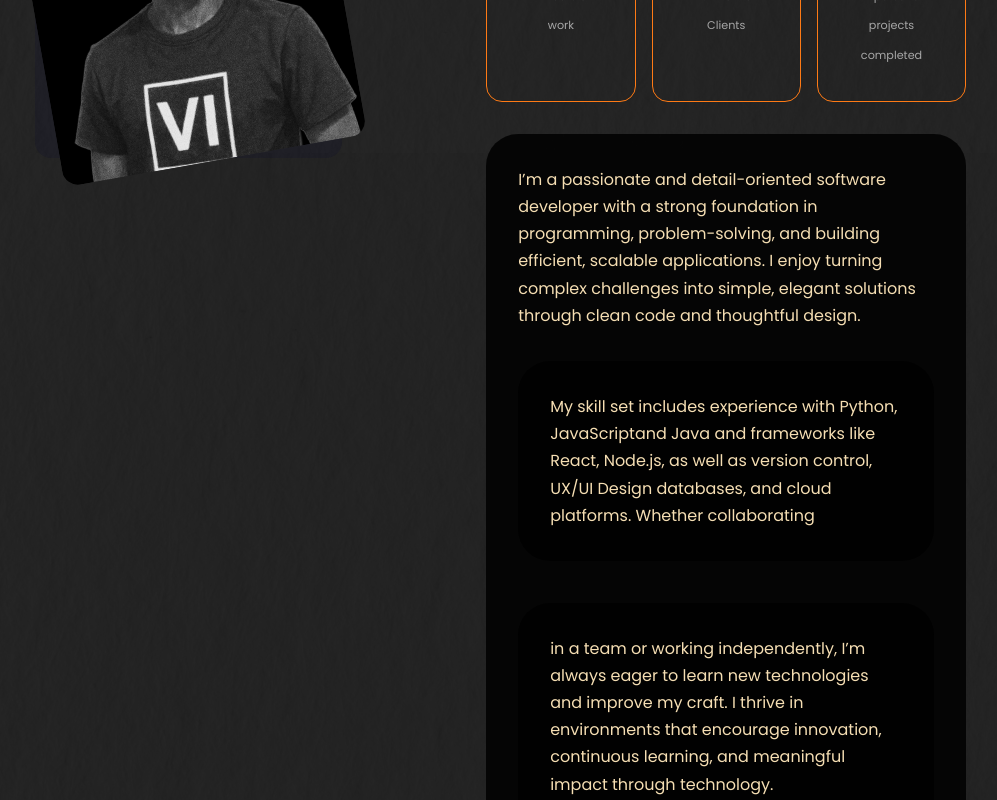
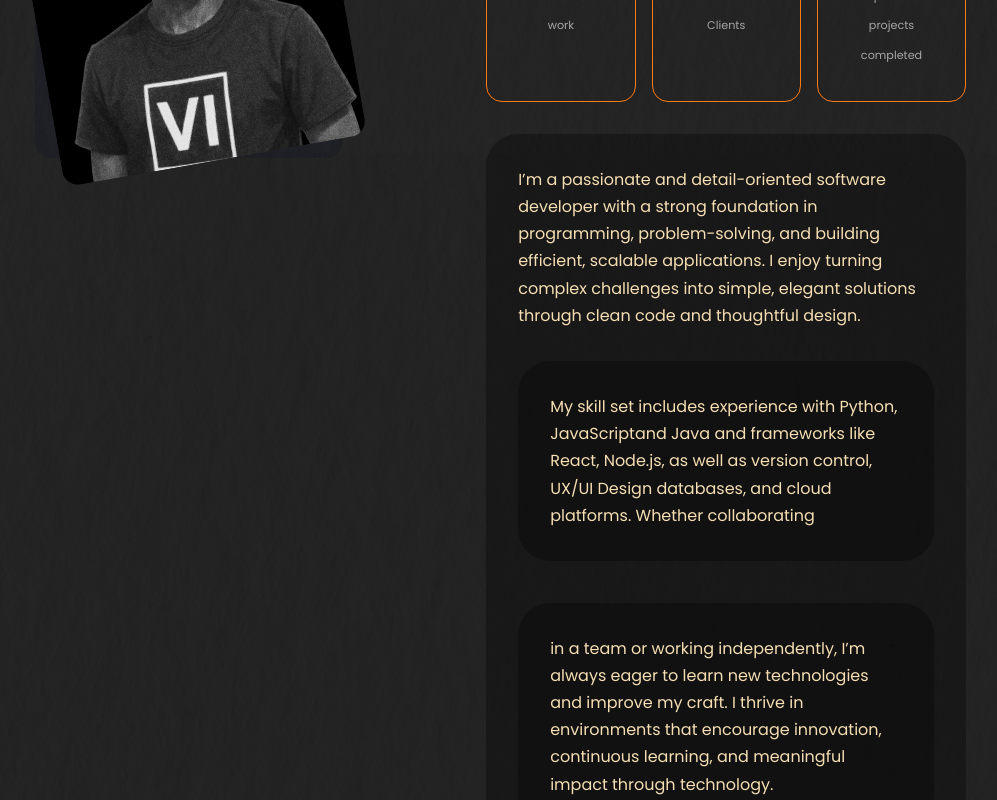
Before and after one commit to OwuorV/vinprofile, a React (Vite) app: page / in a window 1280 px wide. Shown: the part 1180-1980 px from the top of the page, without its empty margins (125-1122 px from the left). Built offline with nearby package versions, Linux system fonts and the light colour scheme.

Commit message:
Update about.css

```diff
--- a/src/components/about/about.css
+++ b/src/components/about/about.css
@@ -65,7 +65,7 @@
   color: wheat;
   padding: 2rem;
   border-radius: 2rem;
-  background: rgba(0, 0, 0, 0.85);
+  background: rgba(0, 0, 0, 0.3);
 }
 @media screen and (max-width: 1024px) {
   .about_container {
```
